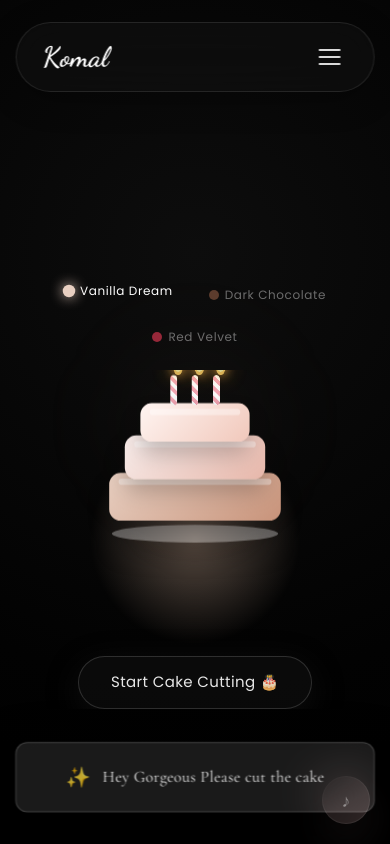
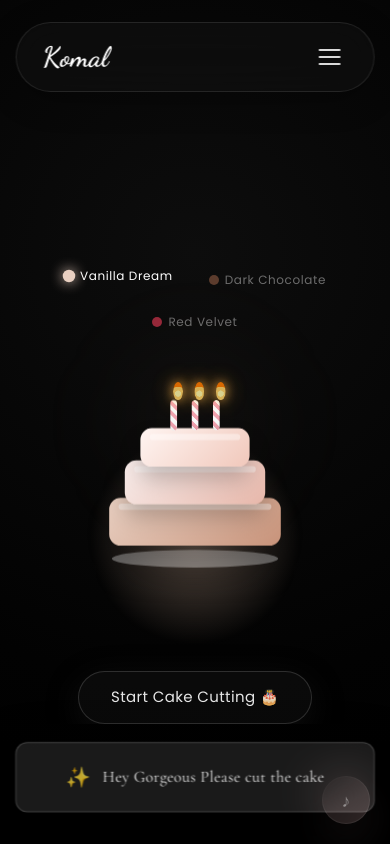
Before and after one commit to navaneetsharma22/Birthday_repo, a Next.js app: page /cake in a window 390 px wide. Built offline with nearby package versions, Linux system fonts and the light colour scheme.

Commit message:
feat: initialize Tailwind v4 styles with custom theme and component animations

```diff
--- a/src/app/globals.css
+++ b/src/app/globals.css
@@ -358,7 +358,12 @@ button { font: inherit; }
   .reason-card { height: 260px; }
   .reason-front h3 { font-size: 52px; }
   .reason-back p { font-size: 26px; }
-  .cake { transform: scale(0.72); transform-origin: center top; margin-bottom: -10px; }
+  .cake {
+    transform: scale(0.72);
+    transform-origin: center top;
+    margin-top: 20px;
+    margin-bottom: -20px;
+  }
   .cake-glow { width: 300px; height: 300px; }
   .cake-section { min-height: 50vh !important; }
   .envelope { height: 230px; }
@@ -377,7 +382,8 @@ button { font: inherit; }
   .cake {
     transform: scale(0.52);
     transform-origin: center top;
-    margin-bottom: -60px;
+    margin-top: 40px;
+    margin-bottom: -70px;
   }
   .cake-section {
     min-height: auto !important;
@@ -393,7 +399,7 @@ button { font: inherit; }
 
 /* ── Small Phone (≤ 380px) ── */
 @media (max-width: 380px) {
-  .cake { transform: scale(0.45); margin-bottom: -80px; }
+  .cake { transform: scale(0.45); margin-top: 50px; margin-bottom: -90px; }
   .reason-card { height: 170px; }
   .reason-front h3 { font-size: 36px; }
   .reason-back p { font-size: 18px; }
```
